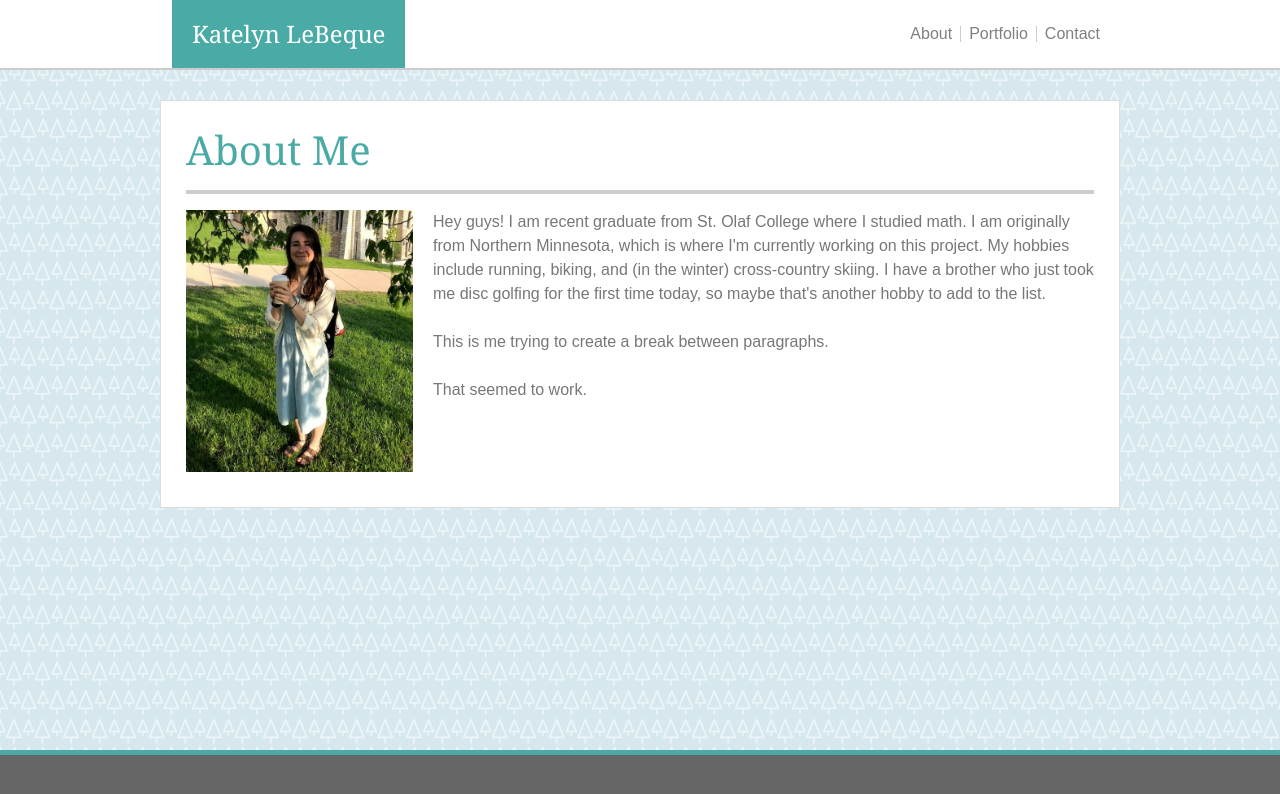
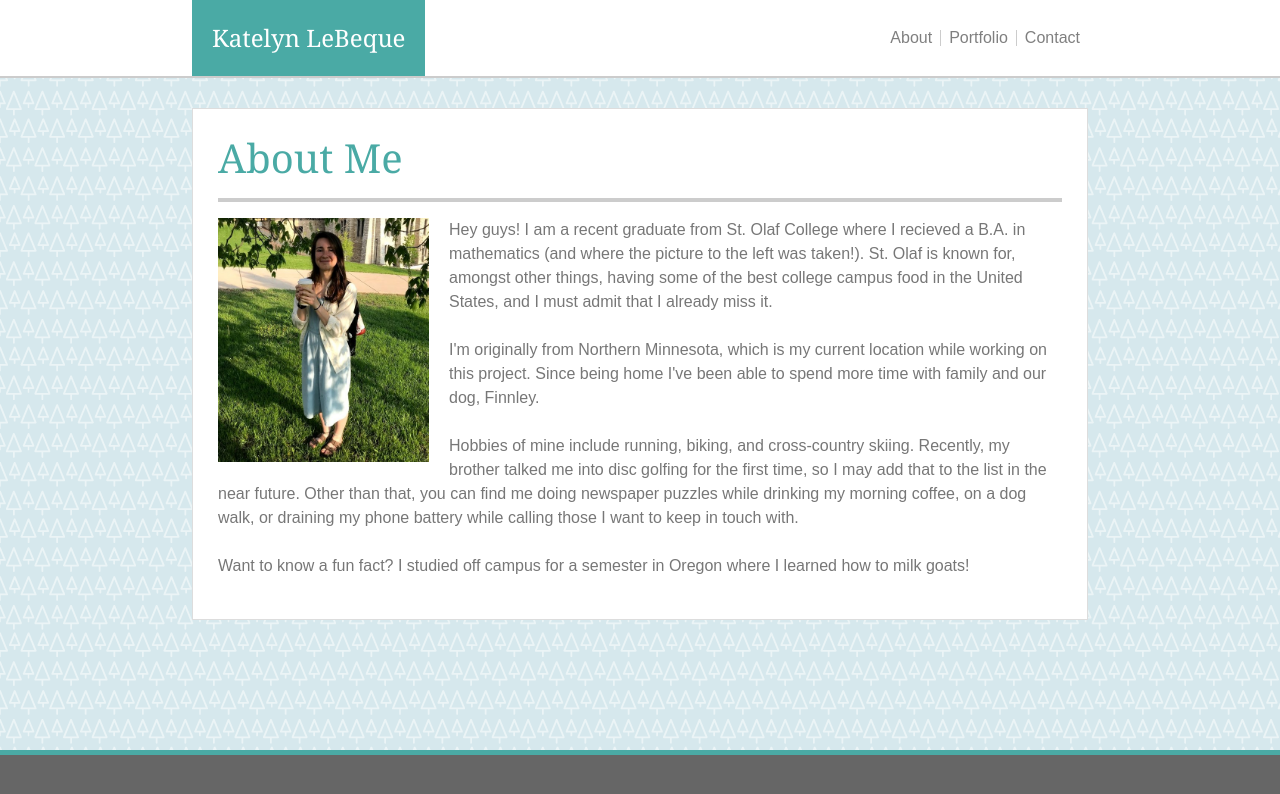
Before and after one commit to katelebe/Katelyn-LeBeque-prework, a plain HTML site: page Module-1_Assessment/index.html in a window 1280 px wide. Drawn offline with nearby package versions, Linux system fonts and the light colour scheme.

Commit message:
completed about page

```diff
--- a/Module-1_Assessment/assets/css/style.css
+++ b/Module-1_Assessment/assets/css/style.css
@@ -15,17 +15,13 @@ body {
 
 .navbar-light {
     background-color: #ffffff;
-    height: 70px;
     border-bottom: 2px solid #cccccc;
     overflow: auto;
-}
-
-.nav-inner {
-    top: 0;
+    padding: 0;
 }
 
 .mx-auto {
-    width: 75%;
+    width: 70%;
 }
 
 .navbar-light .navbar-brand {
--- a/Module-1_Assessment/index.html
+++ b/Module-1_Assessment/index.html
@@ -15,7 +15,7 @@
     <div class="container-fluid">
 
         <nav class="navbar sticky-top navbar-expand-md navbar-light">
-            <nav-inner class="container-fluid mx-auto">
+            <nav class="container-fluid mx-auto">
                 <a class="navbar-brand" href="#"> Katelyn LeBeque </a>
                 <button class="navbar-toggler" type="button" data-toggle="collapse" data-target="#navbarNavAltMarkup" aria-controls="navbarNavAltMarkup" aria-expanded="false" aria-label="Toggle navigation">
                     <span class="navbar-toggler-icon"></span>
@@ -27,7 +27,7 @@
                     <a class="nav-item nav-link" href="#"> Contact </a>
                     </div>
                 </div>
-            </nav-inner>
+            </nav>
         </nav>
 
         <div class="jumbotron mx-auto">
@@ -35,15 +35,20 @@
             <hr>
             <img src = './assets/images/latte.jpg' class="img-fluid" alt='Katelyn_holding_latte'>
             <p>
-             Hey guys! I am recent graduate from St. Olaf College where I studied math. I am
-             originally from Northern Minnesota, which is where I'm currently working on this
-             project. My hobbies include running, biking, and (in the winter) cross-country skiing.
-             I have a brother who just took me disc golfing for the first time today, so maybe
-             that's another hobby to add to the list.
+             Hey guys! I am a recent graduate from St. Olaf College where I recieved a B.A. in mathematics
+             (and where the picture to the left was taken!). St. Olaf is known for, amongst other things,
+             having some of the best college campus food in the United States, and I must admit that I already
+             miss it.
              <br> <br>
-             This is me trying to create a break between paragraphs.
+             I'm originally from Northern Minnesota, which is my current location while working on this project.
+             Since being home I've been able to spend more time with family and our dog, Finnley.
              <br> <br>
-             That seemed to work.
+             Hobbies of mine include running, biking, and cross-country skiing. Recently, my brother
+             talked me into disc golfing for the first time, so I may add that to the list in the near future.
+             Other than that, you can find me doing newspaper puzzles while drinking my morning coffee, on a dog
+             walk, or draining my phone battery while calling those I want to keep in touch with.
+             <br> <br>
+             Want to know a fun fact? I studied off campus for a semester in Oregon where I learned how to milk goats!
              </p>
         </div>
 
```
